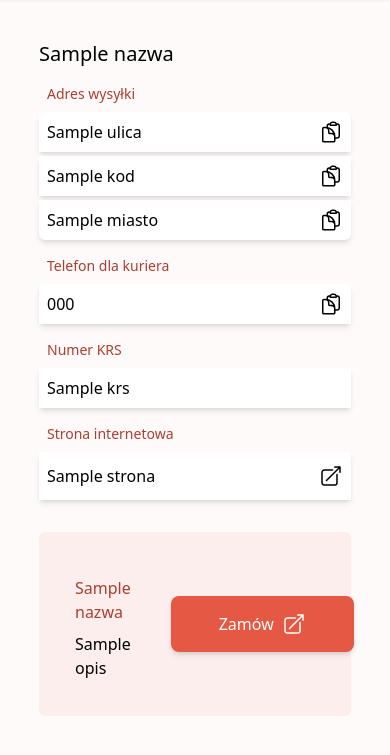
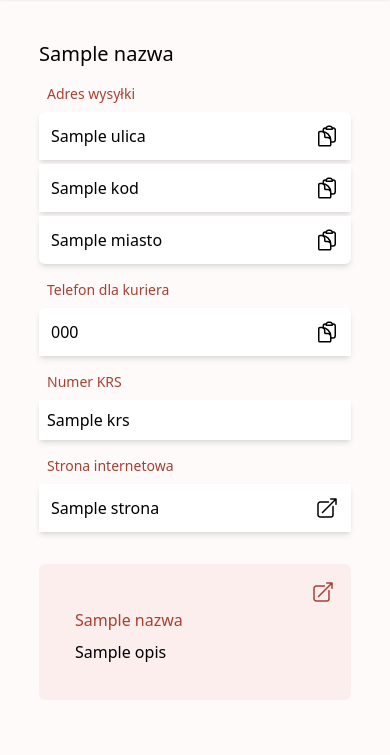
Before and after one commit to wyslijco/wyslijco.github.io, a Flask app: template site/templates/organization.html in a window 390 px wide. Shown: the part 60-815 px from the top of the page. Run offline with Flask 3, Linux system fonts and the light colour scheme; the template is opened without the code that fills it: most values are stand-ins (such as "Sample title", 1, 10 or a date in 2020); style sheets or scripts are compiled from the project's sources; parts of the project's set-up code (start-up, migrations or seed data) failed here and were passed over.

Commit message:
Adjust styles for mobile view

```diff
--- a/site/templates/base.html
+++ b/site/templates/base.html
@@ -4,6 +4,21 @@
     <title>Wyślij.co</title>
     <meta charset="utf-8" />
     <meta name="description" content="" />
+    <meta name="viewport" content="width=device-width, initial-scale=1.0" />
+    <script>
+      function copyText(element) {
+        const textarea = document.createElement("textarea");
+        textarea.value = element.innerText;
+        document.body.appendChild(textarea);
+        textarea.select();
+        // textarea.setSelectionRange(0, 99999); // For mobile devices
+        document.execCommand("copy");
+        document.body.removeChild(textarea);
+
+        // TODO: inform user that element has been copied
+      }
+    </script>
+
     <link href="../output.css" rel="stylesheet" />
     <title></title>
   </head>
--- a/site/templates/organization.html
+++ b/site/templates/organization.html
@@ -12,7 +12,7 @@
         <h2 class="text-sectionTitle mb-2 pl-2 text-sm">Adres wysyłki</h2>
 
         <div
-          class="flex justify-between bg-white rounded-t-md p-2 mt-1 shadow-md cursor-pointer"
+          class="flex justify-between bg-white rounded-t-md p-3 mt-1 shadow-md cursor-pointer"
           onclick="copyText(this)"
         >
           {{ data.dostawa.ulica }}
@@ -32,7 +32,7 @@
           </svg>
         </div>
         <div
-          class="flex justify-between bg-white p-2 mt-1 shadow-md cursor-pointer"
+          class="flex justify-between bg-white p-3 mt-1 shadow-md cursor-pointer"
           onclick="copyText(this)"
         >
           {{ data.dostawa.kod }}
@@ -52,7 +52,7 @@
           </svg>
         </div>
         <div
-          class="flex justify-between bg-white rounded-b-md p-2 mt-1 shadow-md cursor-pointer"
+          class="flex justify-between bg-white rounded-b-md p-3 mt-1 shadow-md cursor-pointer"
           onclick="copyText(this)"
         >
           {{ data.dostawa.miasto }}
@@ -76,7 +76,7 @@
       <div class="pb-4">
         <h2 class="text-sectionTitle mb-2 pl-2 text-sm">Telefon dla kuriera</h2>
         <div
-          class="flex justify-between bg-white rounded-t-md p-2 mt-1 shadow-md cursor-pointer"
+          class="flex justify-between bg-white rounded-t-md p-3 mt-1 shadow-md cursor-pointer"
           onclick="copyText(this)"
         >
           {{ data.dostawa.telefon }}
@@ -105,7 +105,7 @@
       <div class="pb-4">
         <h2 class="text-sectionTitle mb-2 pl-2 text-sm">Strona internetowa</h2>
         <a
-          class="flex justify-between bg-white px-2 py-3 mt-1 shadow-md"
+          class="flex justify-between bg-white p-3 mt-1 shadow-md"
           href="{{data.strona}}"
           target="_blank"
         >
@@ -142,7 +142,27 @@
           <p class="text-justify">{{ produkt.opis }}</p>
           {% endif %}
         </div>
-        <div class="mx-5">
+
+        <div class="flex md:hidden self-start text-sectionTitle">
+          <a href="{{ produkt.link }}" target="_blank">
+            <svg
+              xmlns="http://www.w3.org/2000/svg"
+              fill="none"
+              viewBox="0 0 24 24"
+              stroke-width="1.5"
+              stroke="currentColor"
+              class="size-6 ml-2"
+            >
+              <path
+                stroke-linecap="round"
+                stroke-linejoin="round"
+                d="M13.5 6H5.25A2.25 2.25 0 0 0 3 8.25v10.5A2.25 2.25 0 0 0 5.25 21h10.5A2.25 2.25 0 0 0 18 18.75V10.5m-10.5 6L21 3m0 0h-5.25M21 3v5.25"
+              />
+            </svg>
+          </a>
+        </div>
+
+        <div class="hidden md:flex md:mx-5">
           <a
             class="inline-block text-center bg-buttonPrimary text-white rounded-lg shadow-md py-4 px-12"
             href="{{ produkt.link }}"
```
